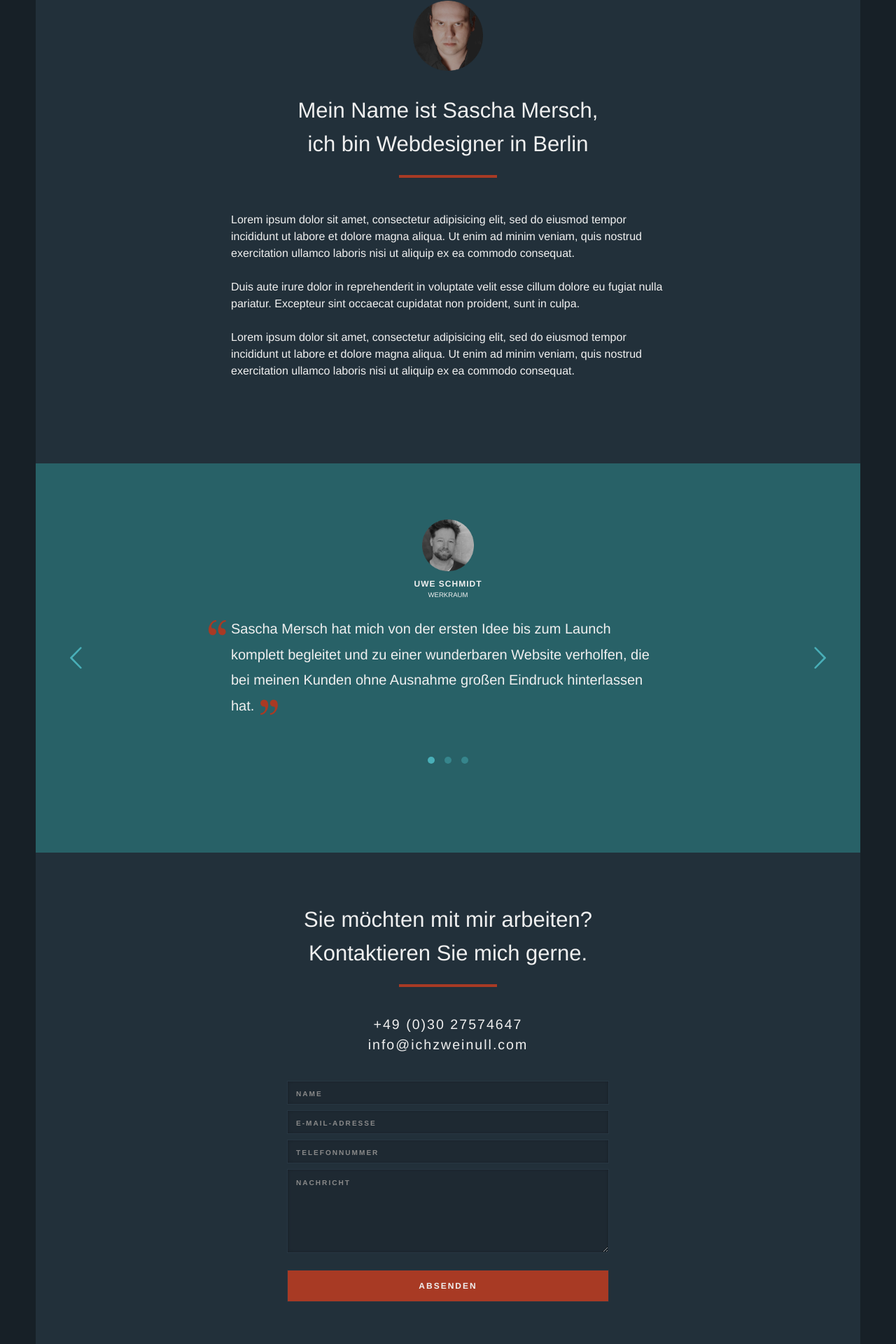
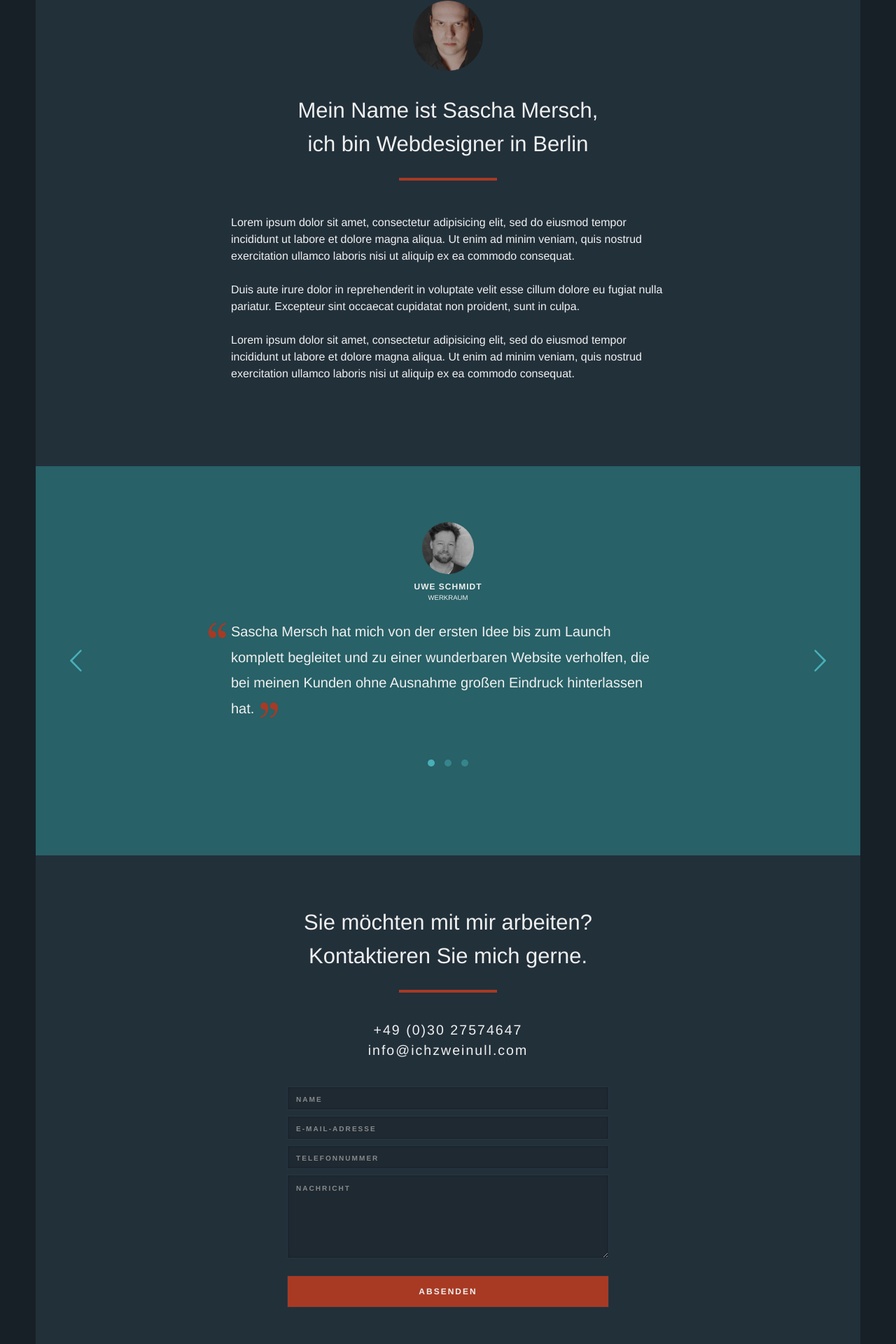
Before and after one commit to rschach/ichzweinull, a Jekyll site: the page built from index.html, in a window 1280 px wide. Shown: the part 2177-4097 px from the top of the page at 70% size. Built offline with Jekyll 4.4.1, drawn with Linux system fonts in a browser that asks for light colours; nearby versions of some CDN libraries; some web fonts are replaced.

Commit message:
Adjust headings pseudo elements

```diff
--- a/_sass/1-base/_typography.sass
+++ b/_sass/1-base/_typography.sass
@@ -8,7 +8,7 @@
 	 width: 140px
 	 height: 4px
 	 display: block
-	 margin: 24px auto
+	 margin: 24px auto 0
 	 background: $primary
 
 h2:after
--- a/_sass/3-layout/_about.sass
+++ b/_sass/3-layout/_about.sass
@@ -15,9 +15,6 @@
     h1
       margin: 0.85em 0 0
 
-      &:after
-        margin: 20px auto 0
-
   article
     margin: 0 auto 120px
     padding-top: 24px
--- a/_sass/3-layout/_contact.sass
+++ b/_sass/3-layout/_contact.sass
@@ -6,8 +6,6 @@
 
     h1
       margin-bottom: 1.25em
-      &::after
-        margin: 20px auto 0
 
     p
       margin: 0 auto
--- a/css/main.css
+++ b/css/main.css
@@ -413,7 +413,7 @@
   width: 140px;
   height: 4px;
   display: block;
-  margin: 24px auto;
+  margin: 24px auto 0;
   background: #a83a24; }
 
 h2:after {
@@ -1131,8 +1131,6 @@
       max-width: 100px; }
     .about header h1 {
       margin: 0.85em 0 0; }
-      .about header h1:after {
-        margin: 20px auto 0; }
   .about article {
     margin: 0 auto 120px;
     padding-top: 24px; }
@@ -1143,8 +1141,6 @@
     padding: 24px 0 0; }
     .contact header h1 {
       margin-bottom: 1.25em; }
-      .contact header h1::after {
-        margin: 20px auto 0; }
     .contact header p {
       margin: 0 auto;
       font-size: 1.225em;
```
